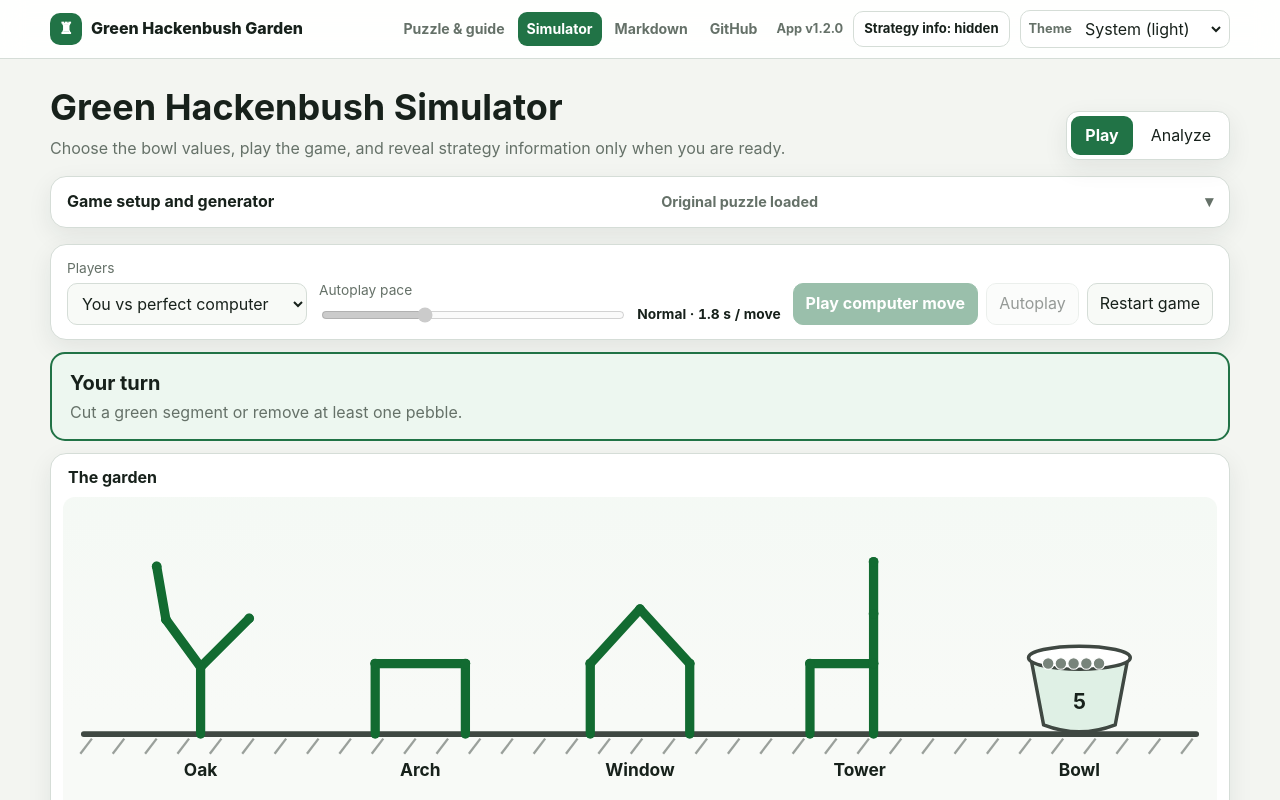
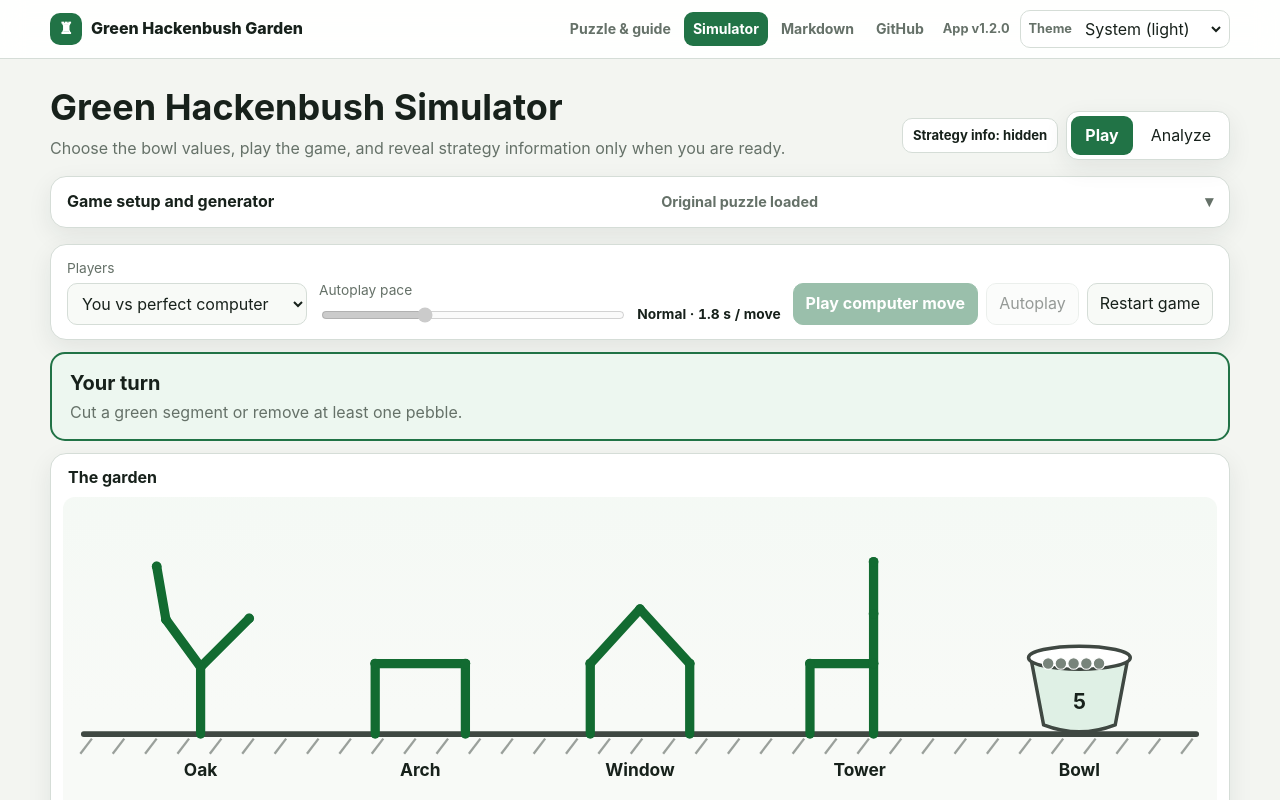
Before and after one commit to bortlip/SharedInfo, a plain HTML site: page simulations/green-hackenbush/simulator.html in a window 1280 px wide. Both pictures are taken after typing "5" into the empty fields and a click on the button "Start game". Shown: the top 800 px of the page. Drawn offline with Linux system fonts and the light colour scheme.

Commit message:
Keep shared site header unchanged while adding spoiler controls

```diff
--- a/simulations/green-hackenbush/simulator.html
+++ b/simulations/green-hackenbush/simulator.html
@@ -21,7 +21,6 @@
         <a class="site-link" href="https://github.com/bortlip/SharedInfo/tree/main/simulations/green-hackenbush">GitHub</a>
       </nav>
       <span class="site-version">App v1.2.0</span>
-      <button type="button" class="site-spoiler" id="spoiler-toggle" aria-pressed="false">Strategy info: hidden</button>
       <label class="site-theme"><span>Theme</span><select id="theme-select" aria-label="Color theme"><option id="system-option" value="system">System</option><option value="light">Light</option><option value="dark">Dark</option></select></label>
     </div>
   </header>
@@ -50,10 +49,13 @@
         <h1>Green Hackenbush Simulator</h1>
         <p>Choose the bowl values, play the game, and reveal strategy information only when you are ready.</p>
       </div>
-      <nav class="tabs" aria-label="Simulator mode">
-        <button type="button" class="tab active" data-view="play">Play</button>
-        <button type="button" class="tab" data-view="explain">Analyze</button>
-      </nav>
+      <div class="app-header-controls">
+        <button type="button" class="site-spoiler" id="spoiler-toggle" aria-pressed="false">Strategy info: hidden</button>
+        <nav class="tabs" aria-label="Simulator mode">
+          <button type="button" class="tab active" data-view="play">Play</button>
+          <button type="button" class="tab" data-view="explain">Analyze</button>
+        </nav>
+      </div>
     </header>
 
     <details class="panel setup-panel" id="setup-panel">
```
